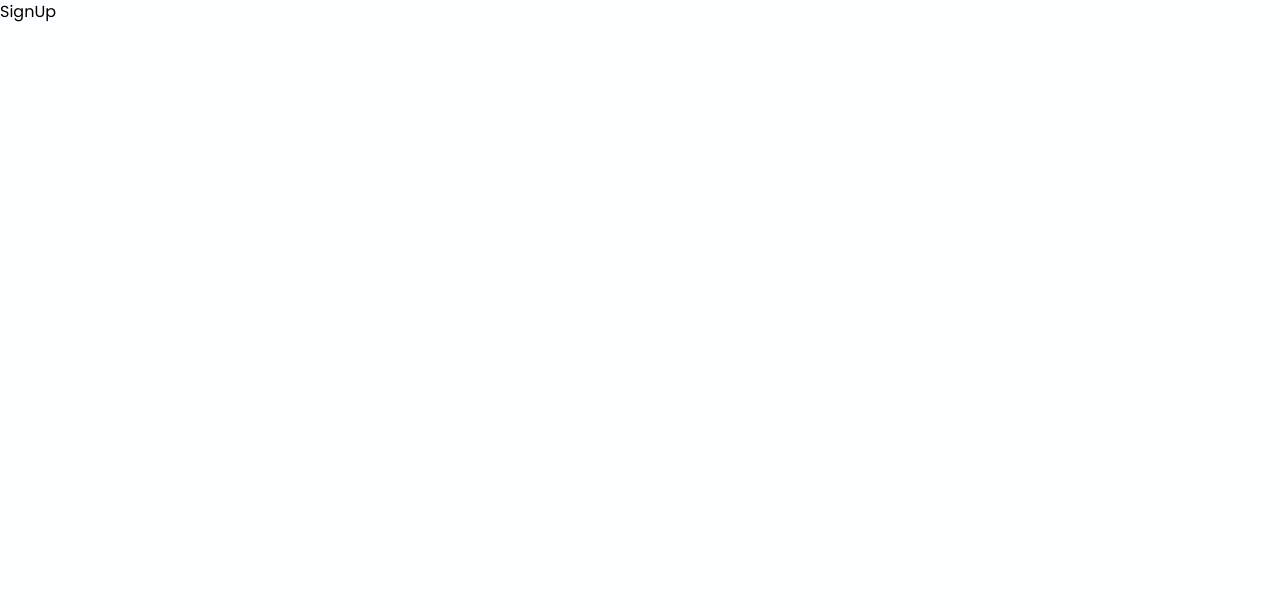
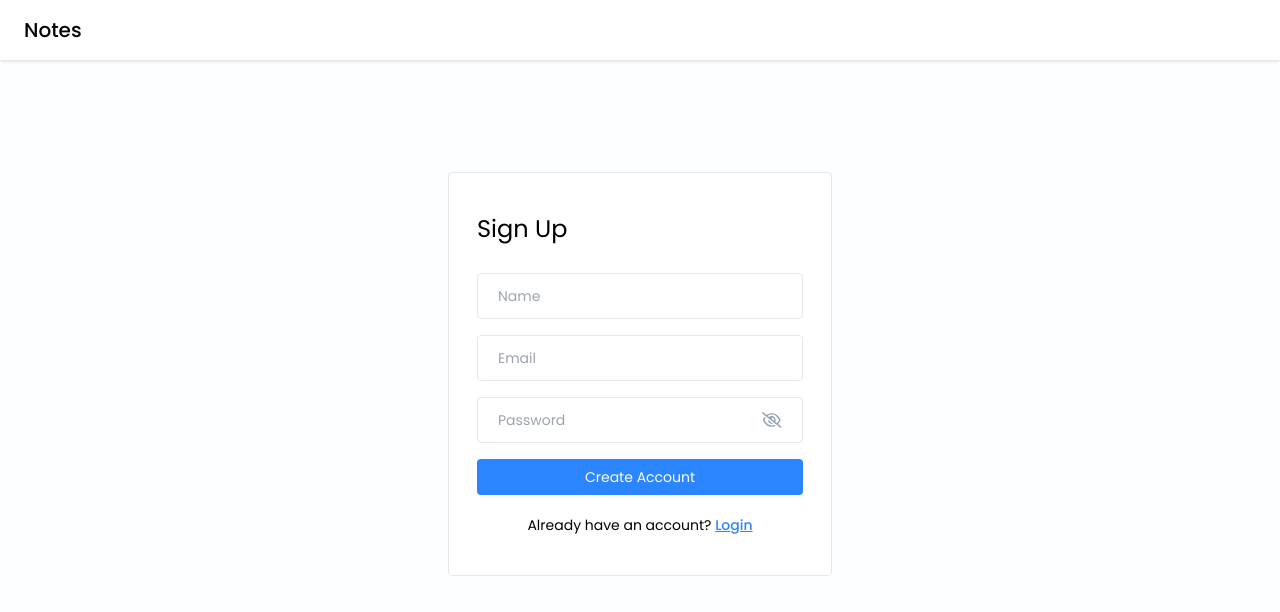
Before and after one commit to Aristox173/MERN-Notes, a React (Vite) app in the folder frontend/mern-notes/: page /signup in a window 1280 px wide. Shown: the top 612 px of the page. Built offline with nearby package versions, Linux system fonts and the light colour scheme.

Commit message:
Add Sign Up View

```diff
--- a/frontend/mern-notes/src/views/pages/SignUp/SignUp.jsx
+++ b/frontend/mern-notes/src/views/pages/SignUp/SignUp.jsx
@@ -1,5 +1,80 @@
+import { useState } from "react";
+import Navbar from "../../components/Navbar/Navbar";
+import PasswordInput from "../../components/Input/PasswordInput";
+import { Link } from "react-router-dom";
+import { validateEmail } from "../../../utils/helper";
+
 const SignUp = () => {
-  return <div>SignUp</div>;
+  const [name, setName] = useState("");
+  const [email, setEmail] = useState("");
+  const [password, setPassword] = useState("");
+  const [error, setError] = useState(null);
+
+  const handleSignUp = async (e) => {
+    e.preventDefault();
+
+    if (!name) {
+      setError("Please enter your name.");
+      return;
+    }
+
+    if (!validateEmail(email)) {
+      setError("Please enter a valid email address.");
+      return;
+    }
+
+    if (!password) {
+      setError("Please enter the password.");
+      return;
+    }
+
+    setError("");
+
+    // SignUp API Call
+  };
+
+  return (
+    <>
+      <Navbar />
+      <div className="flex items-center justify-center mt-28">
+        <div className="w-96 border rounded bg-white px-7 py-10">
+          <form onSubmit={handleSignUp}>
+            <h4 className="text-2xl mb-7">Sign Up</h4>
+            <input
+              type="text"
+              placeholder="Name"
+              className="input-box"
+              value={name}
+              onChange={(e) => setName(e.target.value)}
+            />
+            <input
+              type="text"
+              placeholder="Email"
+              className="input-box"
+              value={email}
+              onChange={(e) => setEmail(e.target.value)}
+            />
+            <PasswordInput
+              value={password}
+              onChange={(e) => setPassword(e.target.value)}
+            />
+            {error && <p className="text-red-500 text-xs pb-1">{error}</p>}
+
+            <button type="submit" className="btn-primary">
+              Create Account
+            </button>
+
+            <p className="text-sm text-center mt-4">
+              Already have an account?{" "}
+              <Link to="/login" className="font-medium text-primary underline">
+                Login
+              </Link>
+            </p>
+          </form>
+        </div>
+      </div>
+    </>
+  );
 };
 
 export default SignUp;
```
